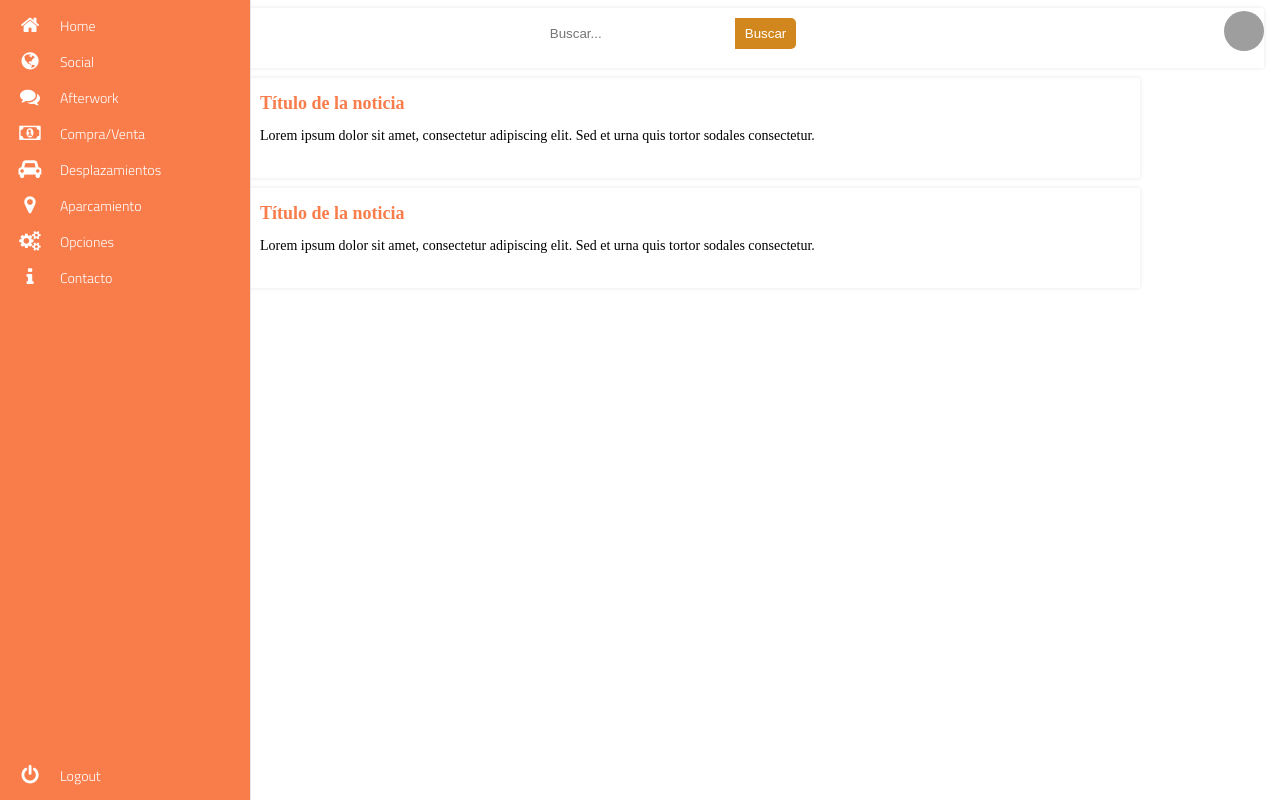
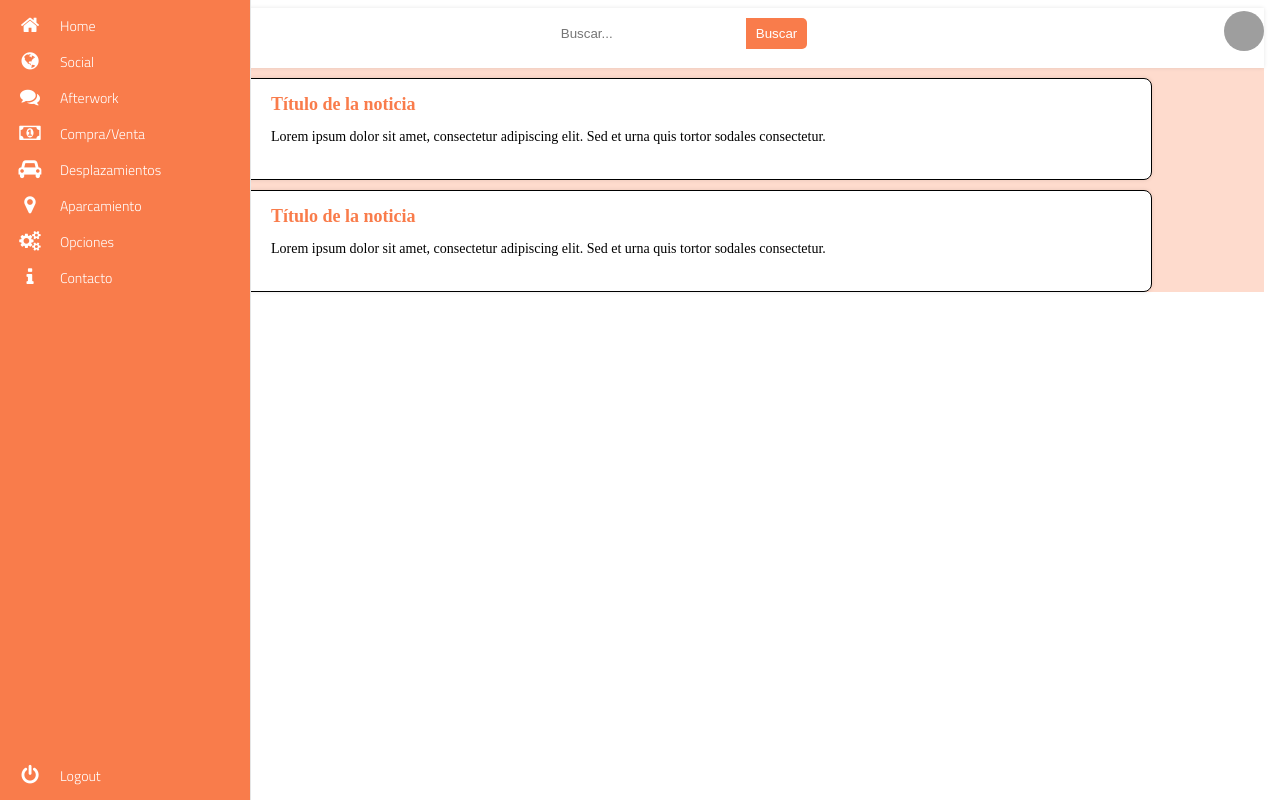
Before and after one commit to gonzarf/ProyectoGrupo7, an Angular app in the folder frontend/TeamSphere/: page /home in a window 1280 px wide. Built offline with nearby package versions, Linux system fonts and the light colour scheme; grey boxes are pictures that could not be loaded; a web font is replaced by a local one.

Commit message:
comp noticias

```diff
--- a/frontend/TeamSphere/src/app/home/home.component.css
+++ b/frontend/TeamSphere/src/app/home/home.component.css
@@ -1,7 +1,7 @@
 
-.body {
+body {
     margin-left: 30px;
-    background-color: #d37e5c;
+    background-color: #fedbcd;
 }
 .header {
     background-color: white;
@@ -37,7 +37,7 @@
   }
 
   .search-bar button {
-    background-color: #d2871e;
+    background-color: #f97c4b;
     color: white;
     padding: 8px 10px;
     border: none;
--- a/frontend/TeamSphere/src/app/noticia/noticia.component.css
+++ b/frontend/TeamSphere/src/app/noticia/noticia.component.css
@@ -6,12 +6,16 @@
     max-width: 1000px;
     margin-left: auto;
     margin-right: auto;
+    border: 1px solid black;
+    border-radius: 8px;
+    background-color: white;
   }
 
   .imagen {
     width: 100px;
     height: 100px;
     margin-right: 20px;
+    border-radius: 8px;
   }
 
   .contenido {
--- /dev/null
+++ b/package.json
@@ -0,0 +1,6 @@
+{
+  "dependencies": {
+    "@fortawesome/angular-fontawesome": "^0.14.1",
+    "@fortawesome/fontawesome-free": "^6.5.2"
+  }
+}
```
Also changed, not shown: 1 other file (tests, documents, lock files or other folders).
